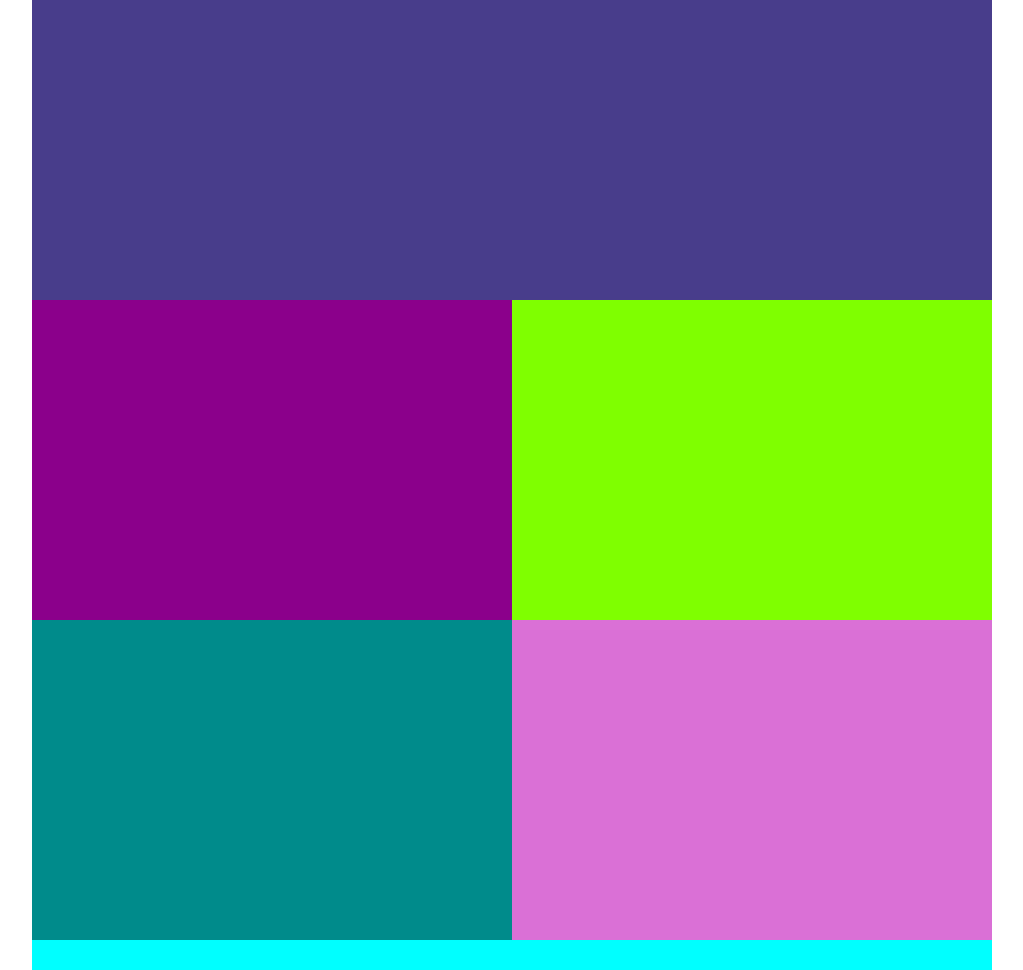
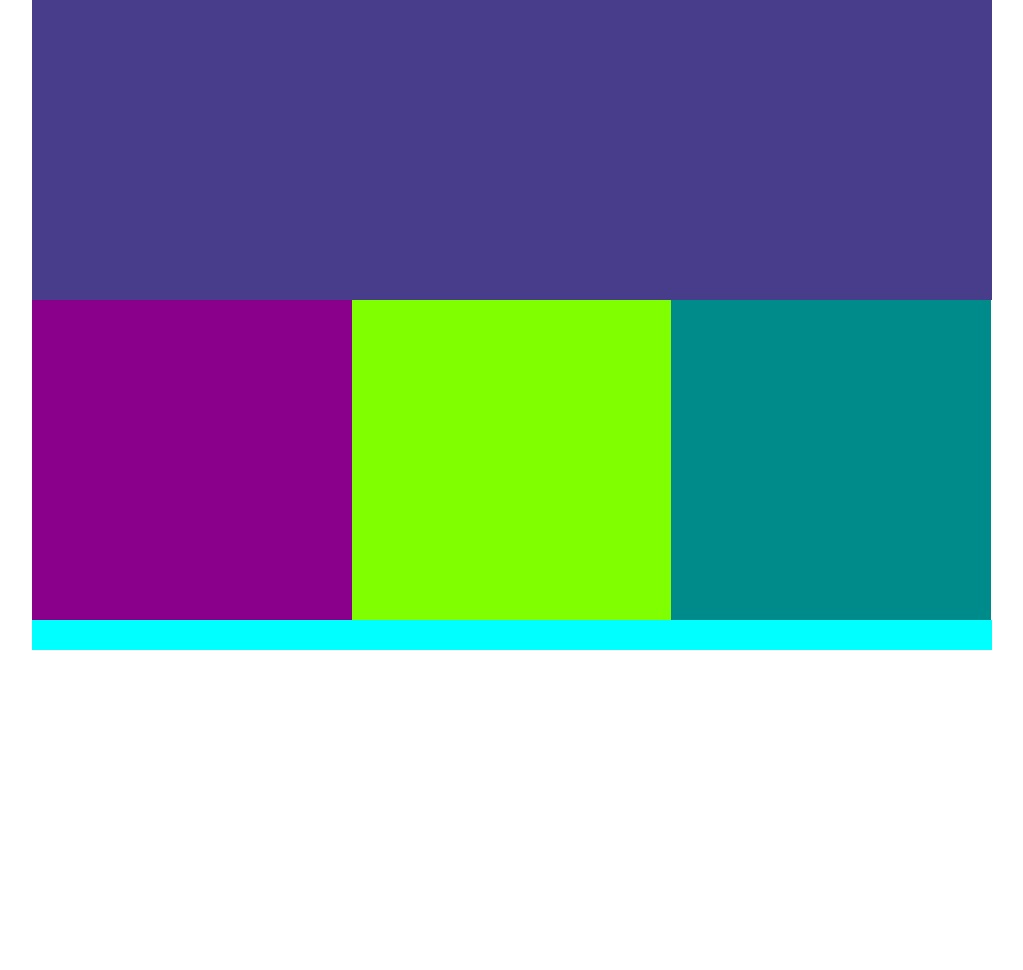
Before and after one commit to meghanblankenship/background-changer, a plain HTML site: page index.html in a window 1280 px wide. Shown: the whole page, without its empty margins (128-1151 px from the left). After the commit the page ends 800 px from the top, so only its background shows below. Drawn offline with Linux system fonts and the light colour scheme.

Commit message:
made CORRECT modifications to column widths for tablets and desktops

```diff
--- a/css/main.css
+++ b/css/main.css
@@ -28,7 +28,7 @@ header {
 /*---------- CONTENT AREA ----------*/
 
 .col-3 {
-  width: 50%;
+  width: 100%;
   height: 320px;
   float: left;
 }
@@ -43,10 +43,6 @@ header {
 
 #column-3 {
   background: green;
-}
-
-#column-4 {
-  background: orchid;
 }
 
 /*---------- FOOTER ----------*/
@@ -76,10 +72,15 @@ footer {
 
   #column-3 {
     background-color: darkmagenta;
+    width: 100%;
   }
 
   footer {
     background-color: darkslateblue;
+  }
+
+  .col-3 {
+    width: 50%;
   }
 
 }
@@ -101,10 +102,15 @@ footer {
 
   #column-3 {
     background-color: darkcyan;
+    width: 33.3%;
   }
 
   footer {
     background-color: aqua;
   }
 
+  .col-3 {
+    width: 33.3%;
+  }
+
 }
--- a/index.html
+++ b/index.html
@@ -15,7 +15,6 @@
       <div id="column-1" class="col-3"></div>
       <div id="column-2" class="col-3"></div>
       <div id="column-3" class="col-3"></div>
-      <div id="column-4" class="col-3"></div>
 
 
       <div class="clear"></div>
```
